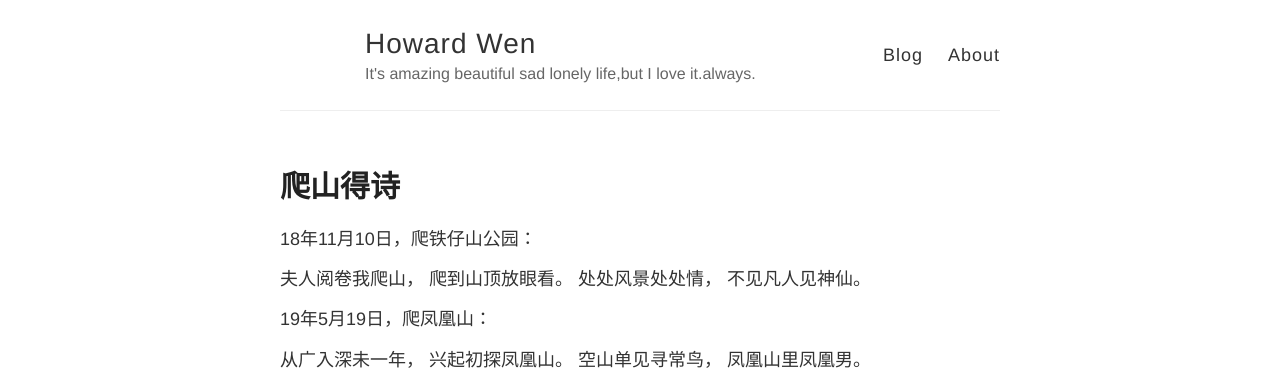
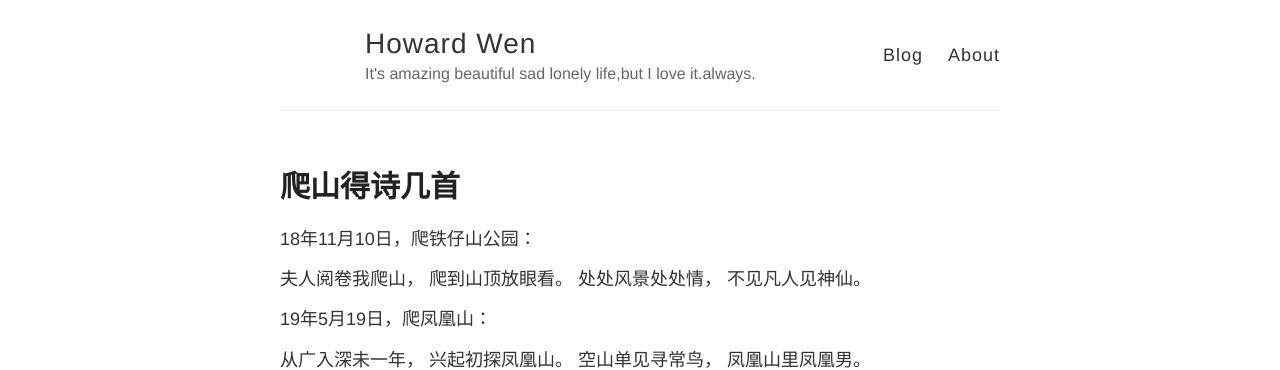
Before and after one commit to venhow/venhow.github.io, a Jekyll site: the page built from _posts/2019-06-21-爬山得诗.md, in a window 1280 px wide. Shown: the top 370 px of the page. Built offline with Jekyll 4.4.1, drawn with Linux system fonts in a browser that asks for light colours; our own code applies the rules of GitHub Pages for plain Markdown files.

Commit message:
Update 2019-06-21-爬山得诗.md

```diff
--- a/_posts/2019-06-21-爬山得诗.md
+++ b/_posts/2019-06-21-爬山得诗.md
@@ -1,3 +1,8 @@
+---
+layout: post
+title: 爬山得诗几首
+---
+
 18年11月10日，爬铁仔山公园：
 
 夫人阅卷我爬山，
```
